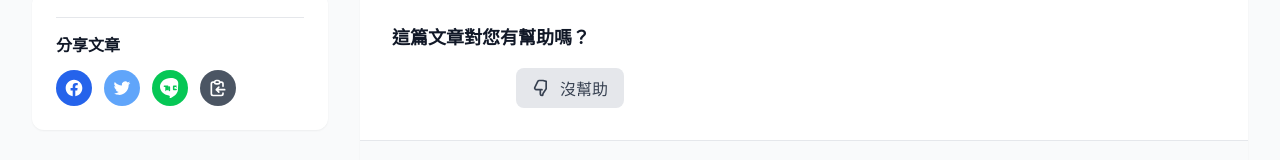
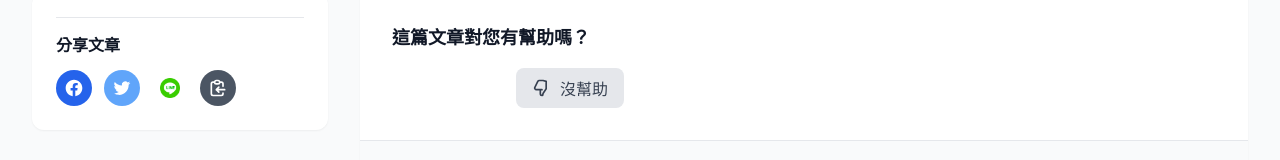
Before and after one commit to zellhuang0503/liyulaw_website, a React (Vite) app in the folder client/: page /knowledge/1/1 in a window 1280 px wide. Shown: the part 419-579 px from the top of the page. Built offline with nearby package versions, Linux system fonts and the light colour scheme.

Commit message:
更新 LINE 分享圖標，使用提供的 PNG 圖片替代 SVG 圖標

```diff
--- a/client/src/components/ShareArticle.tsx
+++ b/client/src/components/ShareArticle.tsx
@@ -84,12 +84,14 @@ const ShareArticle: React.FC<ShareArticleProps> = ({ title, url }) => {
           whileHover="hover"
           whileTap="tap"
           onClick={shareToLine}
-          className="p-2 bg-[#06C755] text-white rounded-full hover:bg-green-600 transition-colors share-button"
+          className="p-2 bg-white rounded-full hover:bg-gray-100 transition-colors share-button"
           aria-label="分享到 LINE"
         >
-          <svg className="w-5 h-5" fill="currentColor" viewBox="0 0 24 24" aria-hidden="true">
-            <path d="M19.365 9.89c.5 0 .907.41.907.91 0 .5-.407.91-.907.91H17.31v1.306h2.055c.5 0 .907.41.907.908 0 .502-.407.91-.907.91h-2.964c-.5 0-.908-.408-.908-.91v-4.045c0-.5.407-.91.908-.91h2.964c.5 0 .907.41.907.91 0 .5-.407.91-.907.91H17.31v1.102h2.055zM11.247 9.897c.5 0 .907.408.907.908v4.046c0 .5-.407.91-.907.91s-.91-.41-.91-.91v-4.046c0-.5.41-.908.91-.908zm-3.97 5.864c-.5 0-.91-.408-.91-.91V10.8H5.267c-.5 0-.91-.41-.91-.91 0-.5.41-.908.91-.908h4.046c.5 0 .908.41.908.91v4.044c0 .5-.408.91-.908.91h-2.036zm14.633-9.287C21.91 1.983 17.723 0 12.908 0 5.632 0 0 4.746 0 10.603c0 5.24 4.488 9.627 10.546 10.443.411.092.97.28 1.112.644.127.328.082.84.04 1.171l-.178 1.1c-.056.327-.255 1.28.546.698 1.007-.732 5.448-3.26 7.425-5.58 1.372-1.53 2.033-3.085 2.033-5.2v-.004c0-.267-.008-.536-.023-.803z" />
-          </svg>
+          <img
+            src="/images/line.png"
+            alt="分享到 LINE"
+            className="w-5 h-5"
+          />
         </motion.button>
 
         {/* 複製連結 */}
```
Also changed, not shown: client/public/images/line.png (added).
